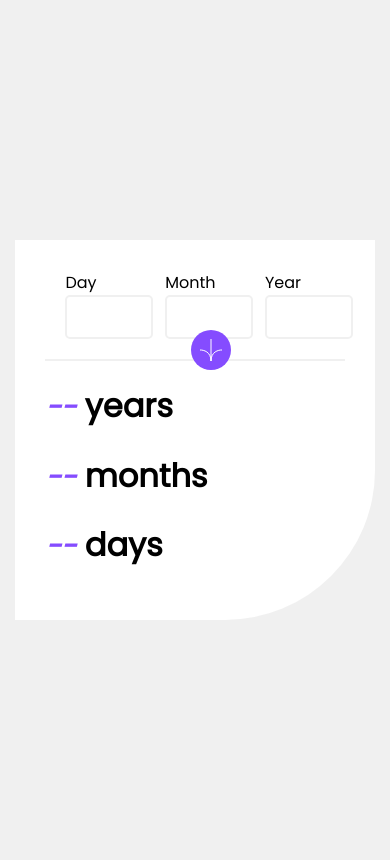
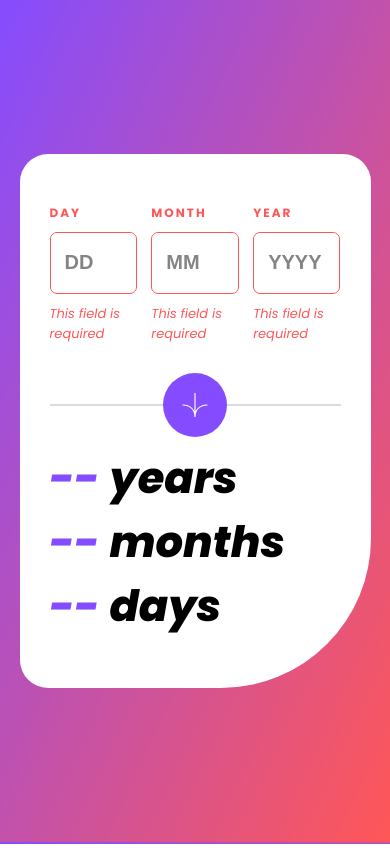
Before and after one commit to Tanvi31/Age-Calculator, a plain HTML site: page index.html in a window 390 px wide. Both pictures are taken after a click on the button 210 px from the left and 349 px from the top of the page. Drawn offline with Linux system fonts and the light colour scheme.

Commit message:
first commit

```diff
--- a/index.html
+++ b/index.html
@@ -2,45 +2,50 @@
 <html lang="en">
 <head>
   <meta charset="UTF-8">
-  <meta name="viewport" content="width=device-width, initial-scale=1.0"> <!-- displays site properly based on user's device -->
-
-  <link rel="icon" type="image/png" sizes="32x32" href="./assets/images/favicon-32x32.png">
-
+  <meta name="viewport" content="width=device-width, initial-scale=1.0">
+  <link rel="stylesheet" href="style.css">
+  <link rel="icon" type="image/png" sizes="32x32" href="./images/favicon-32x32.png">
   <title>Frontend Mentor | Age calculator app</title>
-
-  <link rel="stylesheet" href="style.css">
 </head>
-
 <body>
-  <div class="container">
-    <div class="input-flex">
-       <div class="input-container">
-          <span>Day</span>
-          <input type="number"  id="day">
-          <small class="error-day"></small>
+  <main>
+    <form action="" class="user-input">
+      <div class="input-area day-input">
+        <label for="Day" class="day-label label">Day</label>
+        <div class="input-day input-box">
+          <input type="text" placeholder="DD" id="day">
         </div>
-       <div class="input-container">
-          <span>Month</span>
-          <input type="number"  id="month">
-          <small class="error-month"></small>
-       </div>
-       <div class="input-container">
-         <span>Year</span>
-         <input type="number"  id="year">
-         <small class="error-year"></small>
-       </div>
+        <p class="error-message error-day">This field is required</p>
       </div>
 
-   <button class="submit-btn">
-    <img src="./assets/images/icon-arrow.svg" alt="">
-   </button>
-  <div class="output">
-    <h1><span class="output-year">--</span> years</h1>
-    <h1><span class="output-month">--</span> months</h1>
-    <h1><span class="output-day">--</span> days</h1>
+      <div class="input-area month-input">
+        <label for="Month" class="month-label label">Month</label>
+        <div class="input-month input-box">
+          <input type="text" placeholder="MM" id="month">
         </div>
+        <p class="error-message error-month">This field is required</p>
       </div>
 
+      <div class="input-area year-input">
+        <label for="Year" class="year-label label">Year</label>
+        <div class="input-year input-box">
+          <input type="text" placeholder="YYYY" id="year">
+        </div>
+        <p class="error-message error-year">This field is required</p>
+      </div>
+    </form>
+
+    <div class="form-submit">
+      <div class="line"></div>
+      <button id="submit-btn"><img src="./assets/images/icon-arrow.svg" alt=""></button>
+    </div>
+
+    <div class="result-section">
+      <h1 class="result year-result"><span class="year-calc">--</span>years</h1>
+      <h1 class="result month-result"><span class="month-calc">--</span>months</h1>
+      <h1 class="result day-result"><span class="day-calc">--</span>days</h1>
+    </div>
+  </main>
   <script src="script.js"></script>
 </body>
 </html>
--- a/script.js
+++ b/script.js
@@ -1,91 +1,166 @@
-// we select the output elements
-const output_year = document.querySelector(".output-year");
-const output_month = document.querySelector(".output-month");
-const output_day = document.querySelector(".output-day");
-const submit_btn = document.querySelector(".submit-btn");
-// INPUT ELEMENTS
-let isValid = false;
-const input_year = document.querySelector("#year");
-const input_day = document.querySelector("#day");
-const input_month = document.querySelector("#month");
-// const submit_btn = document.querySelector(".submit-btn");
-// ERROR ELEMENTS
-const error_day = document.querySelector(".error-day");
-const error_month = document.querySelector(".error-month");
-const error_year = document.querySelector(".error-year");
-submit_btn.addEventListener("click", CalculateDate);
-input_day.addEventListener("input", (e) => {
-  if (+input_day.value > 31) {
-    error_day.textContent = "Must be a valid date";
-    isValid = false;
-    return;
-  } else {
-    isValid = true;
-    error_day.textContent = "";
+let age = {};
+let submitButton = document.querySelector("#submit-btn")
+
+
+function checkEmpty(dobYear, dobMonth, dobDay) {
+    let errorCount = 0
+
+    if(isNaN(dobYear)){
+        const errorLabel = document.querySelector(".year-label")
+        const errorBorder = document.querySelector(".input-year")
+        const errorMessage = document.querySelector(".error-year")
+
+        errorLabel.style.color = "var(--Light-red)"
+        errorBorder.style.borderColor = "var(--Light-red)"
+        errorMessage.style.display = "block"
+        errorCount += 1
     }
-  if (+input_day.value === 0) {
-    isValid = false;
-    error_day.textContent = "This field is required";
-    isValid = false;
-    return;
-  } else {
-    error_day.textContent = "";
+
+    if(isNaN(dobMonth)){
+        const errorLabel = document.querySelector(".month-label")
+        const errorBorder = document.querySelector(".input-month")
+        const errorMessage = document.querySelector(".error-month")
+
+        errorLabel.style.color = "var(--Light-red)"
+        errorBorder.style.borderColor = "var(--Light-red)"
+        errorMessage.style.display = "block"
+        errorCount += 1
     }
-});
 
-input_month.addEventListener("input", (e) => {
-  if (+input_month.value > 12) {
-    error_month.textContent = "Must be a valid date";
-    isValid = false;
-    return;
-  } else {
-    isValid = true;
-    error_month.textContent = "";
+    if(isNaN(dobDay)){
+        const errorLabel = document.querySelector(".day-label")
+        const errorBorder = document.querySelector(".input-day")
+        const errorMessage = document.querySelector(".error-day")
+
+        errorLabel.style.color = "var(--Light-red)"
+        errorBorder.style.borderColor = "var(--Light-red)"
+        errorMessage.style.display = "block"
+        errorCount += 1
     }
-  if (+input_month.value === 0) {
-    isValid = false;
-    error_month.textContent = "This field is required";
-    isValid = false;
-    return;
-  } else {
-    error_month.textContent = "";
+    return errorCount
 }
-});
 
-input_year.addEventListener("input", (e) => {
-  if (+input_year.value > 2023) {
-    error_year.textContent = "Must be a valid date";
-    isValid = false;
-    return;
-  } else {
-    isValid = true;
-    error_year.textContent = "";
+
+function checkValidity(dobYear, dobMonth, dobDay) {
+    let now = new Date()
+    let currentYear = now.getFullYear()
+    let result = true
+
+    if(dobYear > currentYear || dobYear < 0){
+        const errorLabel = document.querySelector(".year-label")
+        const errorBorder = document.querySelector(".input-year")
+        const errorMessage = document.querySelector(".error-year")
+
+        errorLabel.style.color = "var(--Light-red)"
+        errorBorder.style.borderColor = "var(--Light-red)"
+        errorMessage.style.display = "block"
+        if(dobYear < 0) {
+            errorMessage.innerText = "Must be a valid year"
         }
-  if (+input_year.value === 0) {
-    isValid = false;
-    error_year.textContent = "This field is required";
-    isValid = false;
-    return;
-  } else {
-    error_year.textContent = "";
+        else {
+            errorMessage.innerText = "Must be in the past"
         }
-});
+        result = false
+    }
 
-function CalculateDate() {
-  if (isValid) {
-    let birthday = `${input_month.value}/${input_day.value}/${input_year.value}`;
-    console.log(birthday);
-    let birthdayObj = new Date(birthday);
-    let ageDiffMill = Date.now() - birthdayObj;
-    let ageDate = new Date(ageDiffMill);
-    let ageYears = ageDate.getUTCFullYear() - 1970;
-    let ageMonth = ageDate.getUTCMonth();
-    let ageDay = ageDate.getUTCDay();
-    // DISPLAYING EVERYTHING
-    output_day.textContent = ageDay;
-    output_month.textContent = ageMonth;
-    output_year.textContent = ageYears;
-  } else {
-    alert("error");
+    if(dobMonth < 1 || dobMonth > 12){
+        const errorLabel = document.querySelector(".month-label")
+        const errorBorder = document.querySelector(".input-month")
+        const errorMessage = document.querySelector(".error-month")
+
+        errorLabel.style.color = "var(--Light-red)"
+        errorBorder.style.borderColor = "var(--Light-red)"
+        errorMessage.style.display = "block"
+        errorMessage.innerText = "Must be a valid month"
+        result = false
     }
+
+    if(dobDay < 1 || dobDay > 31 ||  ((dobMonth===2 && dobDay>28) ||
+    ((dobMonth===4 || dobMonth===6 || dobMonth===9 || dobMonth===11) && dobDay>30))) {
+        const errorLabel = document.querySelector(".day-label")
+        const errorBorder = document.querySelector(".input-day")
+        const errorMessage = document.querySelector(".error-day")
+
+        errorLabel.style.color = "var(--Light-red)"
+        errorBorder.style.borderColor = "var(--Light-red)"
+        errorMessage.style.display = "block"
+        errorMessage.innerText = "Must be a valid day"
+        result = false
     }
+    return result
+}
+
+
+function resetErrorStyles() {
+    const errorLabel = document.querySelectorAll(".label")
+    const errorBorder = document.querySelectorAll(".input-box")
+    const errorMessage = document.querySelectorAll(".error-message")
+
+    errorLabel.forEach(label => label.style.color = "var(--Smokey-grey)")
+    errorBorder.forEach(border => border.style.borderColor = "var(--Light-grey)")
+    errorMessage.forEach(message => message.style.display = "none")
+    errorMessage.forEach(message => message.innerText = "This field is required")
+}
+
+
+function calculateAge() {
+    const dobYear = parseInt(document.querySelector("#year").value)
+    const dobMonth = parseInt(document.querySelector("#month").value)
+    const dobDay = parseInt(document.querySelector("#day").value)
+
+    const errorCount = checkEmpty(dobYear, dobMonth, dobDay)
+    const isValid = checkValidity(dobYear, dobMonth, dobDay)
+    if(errorCount === 0 && isValid){
+        resetErrorStyles()
+        let now = new Date()
+        let currentYear = now.getFullYear()
+        let currentMonth = now.getMonth() + 1
+        let currentDay = now.getDate()
+
+        if(currentDay < dobDay){
+            currentMonth -= 1
+            age.day = (currentDay + 30) - dobDay
+        }
+        else {
+            age.day = currentDay - dobDay
+        }
+        if(currentMonth < dobMonth){
+            currentYear -= 1
+            age.month = (currentMonth + 12) - dobMonth
+        }
+        else {
+            age.month = currentMonth - dobMonth
+        }
+        age.year = currentYear - dobYear
+        return true
+    }
+    return false
+}
+
+
+function displayChanges() {
+    const isCalculationValid = calculateAge()
+    if(isCalculationValid) {
+        const year = document.querySelector(".year-calc")
+        const month = document.querySelector(".month-calc")
+        const day = document.querySelector(".day-calc")
+
+        year.innerText = age["year"]
+        month.innerText = age["month"]
+        day.innerText = age["day"]
+        return true
+    }
+    return false
+}
+
+
+submitButton.addEventListener("click", (e) => {
+    resetErrorStyles();
+    let result = displayChanges()
+    if(result){
+        e.preventDefault()
+    }
+    else {
+        e.preventDefault()
+    }
+})
--- a/style.css
+++ b/style.css
@@ -1,101 +1,236 @@
+@import url('https://fonts.googleapis.com/css2?family=Poppins:ital,wght@0,100;0,200;0,300;0,400;0,500;0,600;0,700;0,800;0,900;1,100;1,200;1,300;1,400;1,500;1,600;1,700;1,800;1,900&display=swap');
+
+* {
+    margin: 0;
+    padding: 0;
+    box-sizing: border-box;
+}
+
 :root {
+    /* Primary */
+    --Purple: hsl(259, 100%, 65%);
+    --Light-red: hsl(0, 100%, 67%);
+    /* Neutral */
     --White: hsl(0, 0%, 100%);
     --Off-white: hsl(0, 0%, 94%);
     --Light-grey: hsl(0, 0%, 86%);
     --Smokey-grey: hsl(0, 1%, 44%);
     --Off-black: hsl(0, 0%, 8%);
-    --Purple: hsl(259, 100%, 65%);
-    --Light-red: hsl(0, 100%, 67%);
 }
 
-  @font-face {
-    font-family: Pop;
-    src: url(./assets/fonts/Poppins-Regular.ttf);
+h1, span {
+    font-size: 6.25rem;
+    line-height: 6.638rem;
+    letter-spacing: 0px;
+    font-weight: 800;
 }
-  * {
-    font-family: Pop !important;
+
+span {
+    color: var(--Purple);
 }
+
 body {
+    font-family: "Poppins", sans-serif;
+    font-size: 32px;
+    background: linear-gradient(to bottom right,  var(--Purple), var(--Light-red));
+}
+
+main {
+    margin: 154px auto;
+    padding: 56px 56px 82px;
+    width: 840px;
+    background-color: var(--White);
+    border-radius: 28px;
+    border-bottom-right-radius: 200px;
+}
+
+.user-input {
+    display: flex;
+    justify-content: space-between;
+    margin-right: 184px;
+}
+
+.input-area {
+    display: flex;
+    flex-direction: column;
+    gap: 10px;
+}
+
+label {
+    text-transform: uppercase;
+    color: var(--Smokey-grey);
+    font-size: 0.75rem;
+    font-weight: 700;
+    letter-spacing: 4px;
+}
+
+input {
+    padding: 17px 24px;
+    width: 158px;
+    font-size: 1.8rem;
+    font-weight: 900;
+    border: none;
+    border-radius: 7px;
+}
+
+input::placeholder {
+    color: rgb(132, 132, 132);
+    font-weight: 900;
+}
+
+.input-year, .input-month, .input-day {
+    border: 1px solid var(--Light-grey);
+    border-radius: 7px;
+}
+
+.submit-form {
+    display: flex;
+}
+
+.form-submit {
+    display: flex;
+    align-items: center;
+    position: relative;
+    margin-top: 48px;
+}
+
+.line {
+    background-color: var(--Light-grey);
+    height: 2px;
+    width: 100%;
+}
+
+button {
+    background-color: var(--Purple);
+    border: none;
+    border-radius: 50%;
+    height: 96px;
+    width: 96px;
+    cursor: pointer;
+    transition: 0.2s ease-in-out;
+    position: absolute;
+    right: 0;
+    padding: 20px;
     display: flex;
     justify-content: center;
-    background-color: var(--Off-white);
     align-items: center;
-    min-height: 100vh;
 }
-  .container {
-    background-color: var(--White);
-    width: 420px;
-    max-width: 80%;
-    padding: 30px;
-    position: relative;
+
+button:hover {
+    background-color: var(--Off-black);
+    box-shadow: rgba(50, 50, 93, 0.25) 0px 13px 27px -5px, rgba(0, 0, 0, 0.3) 0px 8px 16px -8px;
+}
+
+.result-section {
+    font-style: italic;
+    margin-top: 48px;
+}
+
+.result {
+    display: flex;
+    gap: 10px;
+}
+
+.error-message {
+    color: var(--Light-red);
+    font-style: italic;
+    font-size: 13px;
+}
+
+.error-day, .error-month, .error-year {
+    display: none;
+}
+
+@media screen and (max-width: 850px) {
+    h1, span {
+        font-size: 5.25rem;
+    }
+    main {
+        width: 90%;
+    }
+    .user-input {
+        margin-right: 0;
+        justify-content: space-between;
+    }
+    .input-area {
+        width: 30%;
+    }
+    input {
+        width: 100%;
+    }
+    .form-submit {
+        margin-top: 74px;
+    }
+    button {
+        left: 50%;
+        transform: translateX(-50%);
+    }
+    .result-section {
+        margin-top: 50px;
+    }
+}
+
+@media screen and (max-width: 650px) {
+    h1, span {
+        font-size: 4rem;
+        line-height: 5.348rem;
+    }
+    main {
+        padding: 44px;
+    }
+    input {
+        font-size: 1.5rem;
+    }
+    button {
+        height: 80px;
+        width: 80px;
+    }
+    button img {
+        width: 42px;
+    }
+}
+
+@media screen and (max-width: 500px) {
+    h1, span {
+        font-size: 3.2rem;
+        line-height: 4.938rem;
+    }
+    main {
+        padding: 50px 30px;
         border-bottom-right-radius: 150px;
     }
     input {
-    width: 70px;
-    padding: 10px;
-    border-radius: 5px;
-    border: 2px solid var(--Off-white);
-    /* border: none; */
-    outline: none;
+        font-size: 1.25rem;
     }
-  input:focus {
-    border: 2px solid var(--Purple);
+    .form-submit {
+        margin-top: 74px;
+    }
+    .result-section {
+        margin-top: 40px;
+    }
 }
 
-  small {
-    color: red;
-    font-size: 0.6rem;
-    font-weight: bold;
-    text-transform: capitalize;
+@media screen and (max-width: 400px) {
+    h1, span {
+        font-size: 2.7rem;
+        line-height: 4rem;
     }
-  .submit-btn {
-    width: 70px;
-    height: 70px;
-    padding: 20px;
-    display: flex;
-    background-color: var(--Purple);
-    justify-content: center;
-    align-items: center;
-    border: none;
-    border-radius: 50%;
-    position: absolute;
-    right: 30px;
-    top: 80px;
-    cursor: pointer;
+    label  {
+        letter-spacing: 2px;
     }
-  .submit-btn:hover {
-    background-color: black;
+    input {
+        margin-bottom: 3px;
+        height: 98%;
+        padding: 17px 14px;
     }
-  .output span {
-    font-size: 2.75rem;
-    color: var(--Purple);
-    font-style: italic;
+    .form-submit {
+        margin-top: 60px;
     }
-  .input-container {
-    display: flex;
-    flex-direction: column;
-    margin-left: 20px;
-    margin-bottom: 20px;
+    button {
+        width: 64px;
+        height: 64px;
     }
-  .input-flex {
-    display: flex;
-    border-bottom: 2px solid var(--Off-white);
-    margin-bottom: 20px;
-  }
-  @media (max-width: 768px) {
-    input {
-      width: 80%;
-    }
-    .output span {
-      font-size: 1.75rem;
-    }
-    .submit-btn {
-      width: 40px;
-      height: 40px;
-      right: 40%;
-      top: 90px;
-    }
-    .submit-btn img {
-      transform: scale(0.5);
+    button img {
+        width: 26px;
     }
 }
```
Lines whose indentation alone changed are shown as unchanged.
